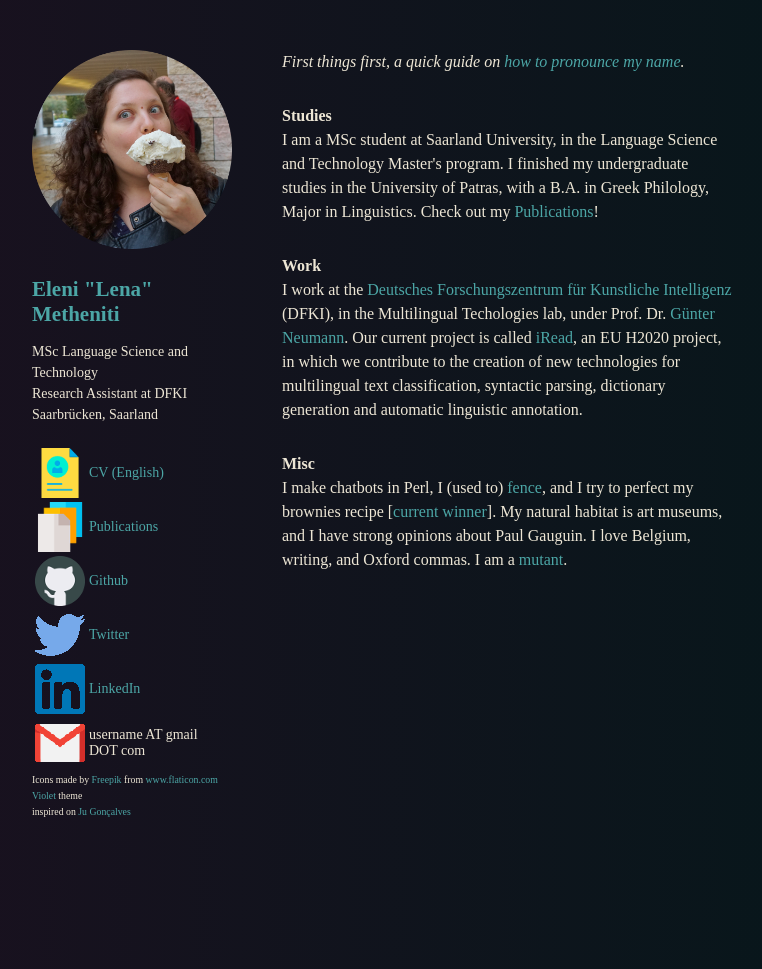
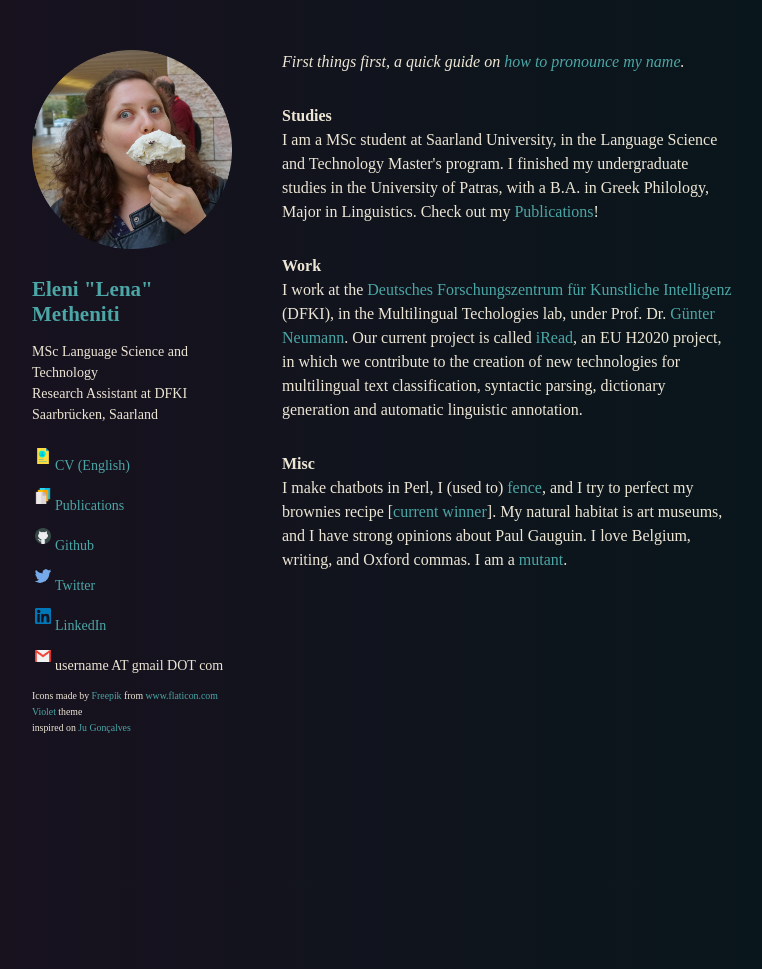
Before and after one commit to lenakmeth/lenakmeth.github.io, a Jekyll site: the page built from index.html, in a window 1280 px wide. Shown: the whole page, without its empty margins (68-830 px from the left). Built offline with Jekyll 4.4.1, drawn with Linux system fonts in a browser that asks for light colours.

Commit message:
Add div margin

```diff
--- a/_sass/header.sass
+++ b/_sass/header.sass
@@ -14,9 +14,9 @@ header
     margin-bottom: 10px
 
   div
-    width: 50px
-    height: 50px
-    margin-bottom: 0px
+    width: 16px
+    height: 16px
+    margin-bottom: 20px
 
   nav ul
     margin-bottom: 10px
```
